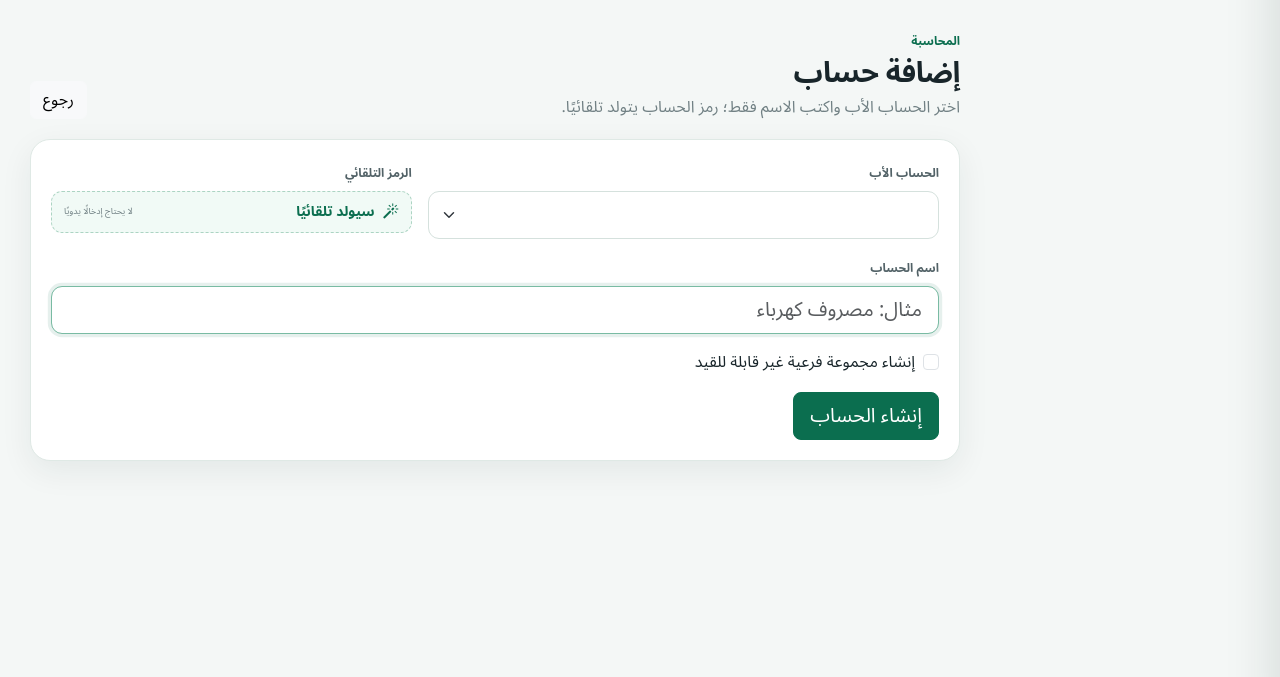
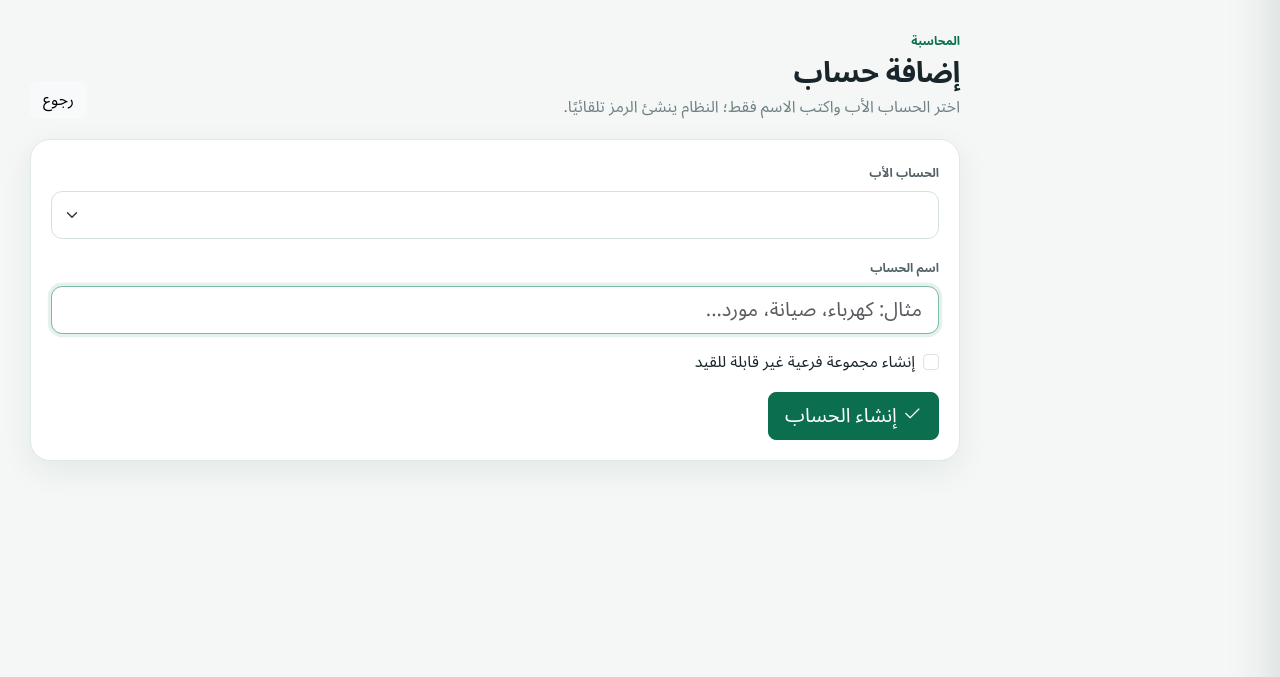
Before and after one commit to zydan25/kareem, a Flask app: page /accounting/accounts/new in a window 1280 px wide. Shown: the part 70-747 px from the top of the page. Run offline with Flask 3, Linux system fonts and the light colour scheme; a user stored in the database is signed in; tables that the repository leaves empty hold one stand-in row (values such as "Sample post"); lists and menus that the app fills with data are empty.

Commit message:
style: keep automatic account code hidden from entry form

```diff
--- a/app/templates/accounting/account_form.html
+++ b/app/templates/accounting/account_form.html
@@ -1,17 +1,13 @@
 {% extends 'base.html' %}
 {% block title %}إضافة حساب - {{app_name}}{% endblock %}
 {% block content %}
-<div class="page-head"><div><span class="eyebrow">المحاسبة</span><h1>إضافة حساب</h1><p>اختر الحساب الأب واكتب الاسم فقط؛ رمز الحساب يتولد تلقائيًا.</p></div><a class="btn btn-light" href="{{url_for('accounting.accounts')}}">رجوع</a></div>
+<div class="page-head"><div><span class="eyebrow">المحاسبة</span><h1>إضافة حساب</h1><p>اختر الحساب الأب واكتب الاسم فقط؛ النظام ينشئ الرمز تلقائيًا.</p></div><a class="btn btn-light" href="{{url_for('accounting.accounts')}}">رجوع</a></div>
 <div class="card-soft">
 <form method="post" class="row g-3">
-<div class="col-12 col-lg-7"><label class="form-label">الحساب الأب</label><select name="parent_id" id="parent-account" class="form-select form-select-lg" required>{% for p in parents %}<option value="{{p.id}}" data-auto="{{auto_codes[p.id]}}" {% if selected_parent and p.id==selected_parent.id %}selected{% endif %}>📁 {{p.code}} — {{p.name}}</option>{% endfor %}</select></div>
-<div class="col-12 col-lg-5"><label class="form-label">الرمز التلقائي</label><div class="auto-code-preview"><i class="bi bi-magic"></i><strong id="auto-code">{{auto_codes[selected_parent.id] if selected_parent else 'سيولد تلقائيًا'}}</strong><small>لا يحتاج إدخالًا يدويًا</small></div></div>
-<div class="col-12"><label class="form-label">اسم الحساب</label><input name="name" class="form-control form-control-lg" required autofocus placeholder="مثال: مصروف كهرباء"></div>
+<div class="col-12"><label class="form-label">الحساب الأب</label><select name="parent_id" class="form-select form-select-lg" required>{% for p in parents %}<option value="{{p.id}}" {% if selected_parent and p.id==selected_parent.id %}selected{% endif %}>📁 {{p.code}} — {{p.name}}</option>{% endfor %}</select></div>
+<div class="col-12"><label class="form-label">اسم الحساب</label><input name="name" class="form-control form-control-lg" required autofocus placeholder="مثال: كهرباء، صيانة، مورد..."></div>
 <div class="col-12"><label class="form-check"><input class="form-check-input" type="checkbox" name="is_group" value="1"><span class="form-check-label">إنشاء مجموعة فرعية غير قابلة للقيد</span></label></div>
-<div class="col-12"><button class="btn btn-primary btn-lg">إنشاء الحساب</button></div>
+<div class="col-12"><button class="btn btn-primary btn-lg"><i class="bi bi-check2"></i> إنشاء الحساب</button></div>
 </form>
 </div>
 {% endblock %}
-{% block scripts %}<script>
-const p=document.getElementById('parent-account'),c=document.getElementById('auto-code');p?.addEventListener('change',()=>{const o=p.selectedOptions[0];if(c)c.textContent=o?.dataset?.auto||'—'});
-</script>{% endblock %}
```
